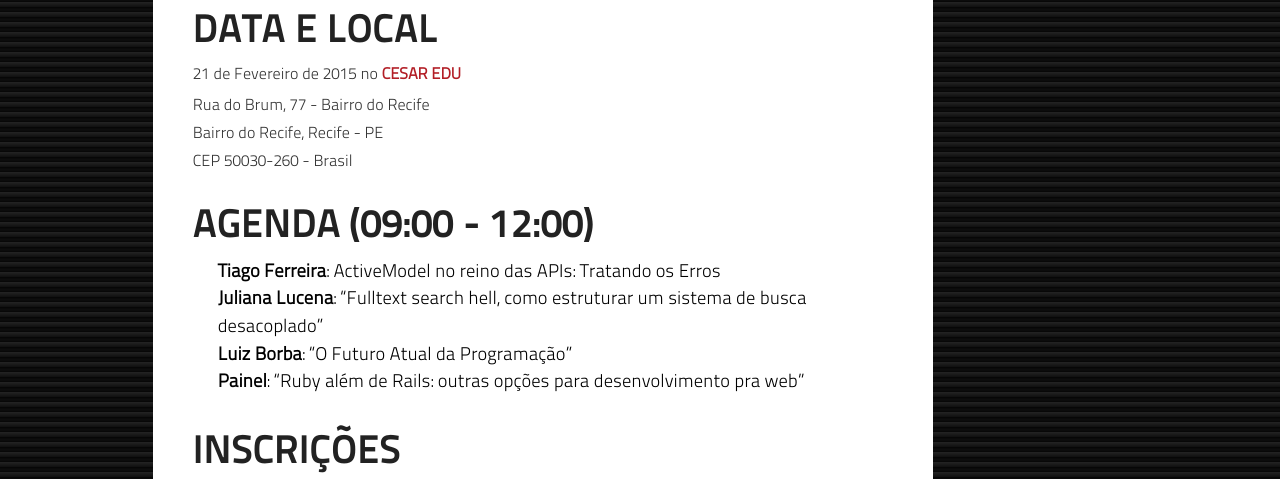
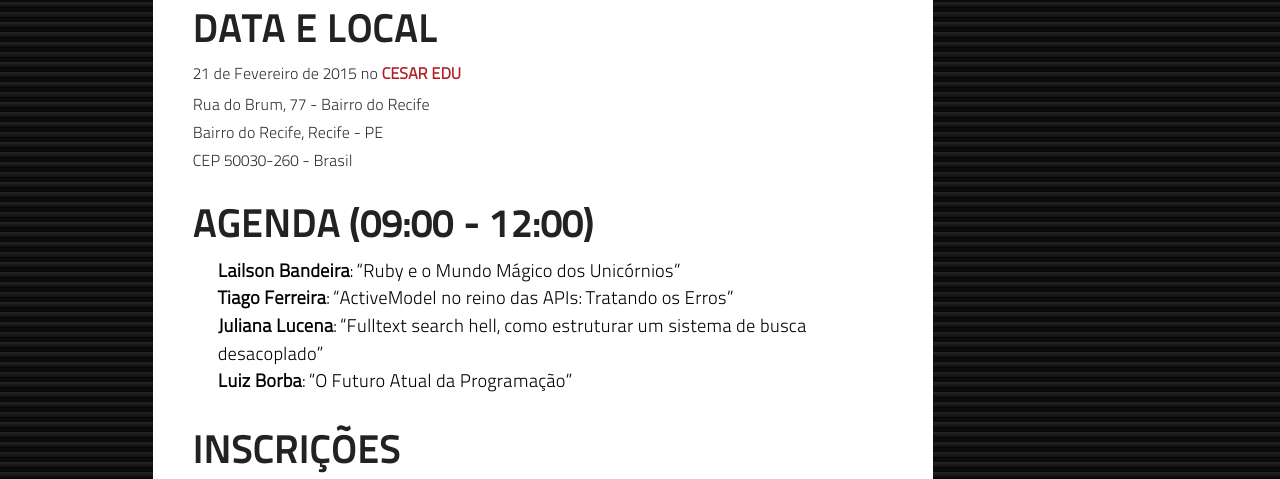
Before and after one commit to frevo-on-rails/frevo-on-rails.github.com, a Jekyll site: the page built from _posts/2015-01-30-encontro-fevereiro.markdown, in a window 1280 px wide and 900 px high, scrolled down 578 px, cut to the strip 0-479 px from the top of the window. Built offline with Jekyll 4.4.1, drawn with Linux system fonts in a browser that asks for light colours; nearby versions of some CDN libraries; comment, search, counter and statistics services are not loaded.

Commit message:
Removes panel and adds talk in the latest meetup.

```diff
--- a/_posts/2015-01-30-encontro-fevereiro.markdown
+++ b/_posts/2015-01-30-encontro-fevereiro.markdown
@@ -24,11 +24,10 @@ CEP 50030-260 - Brasil
 
 ## Agenda (09:00 - 12:00)
 
-- **Tiago Ferreira**: ActiveModel no reino das APIs: Tratando os Erros
+- **Lailson Bandeira**: "Ruby e o Mundo Mágico dos Unicórnios"
+- **Tiago Ferreira**: "ActiveModel no reino das APIs: Tratando os Erros"
 - **Juliana Lucena**: "Fulltext search hell, como estruturar um sistema de busca desacoplado"
 - **Luiz Borba**: "O Futuro Atual da Programação"
-- **Painel**: "Ruby além de Rails: outras opções para desenvolvimento pra web"
-
 
 ## Inscrições
 
```
